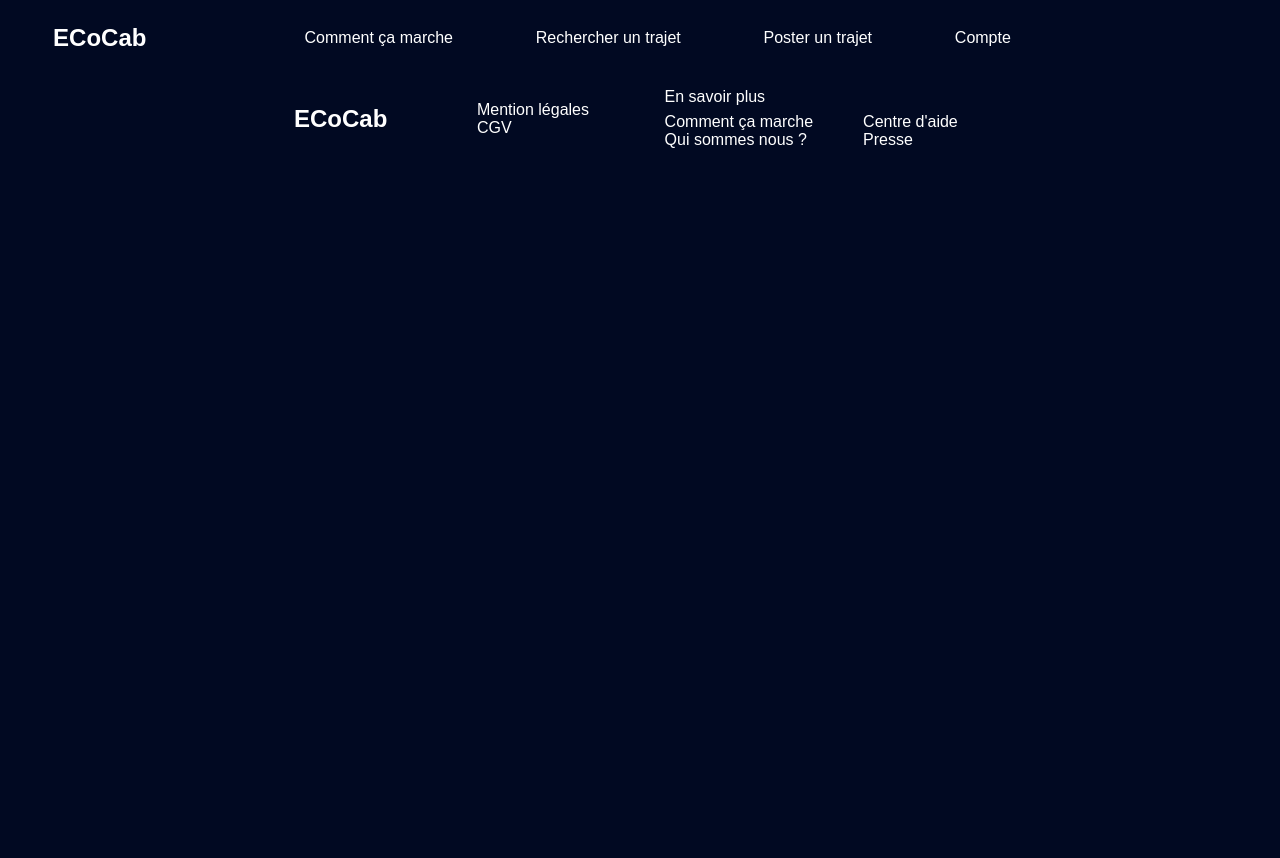
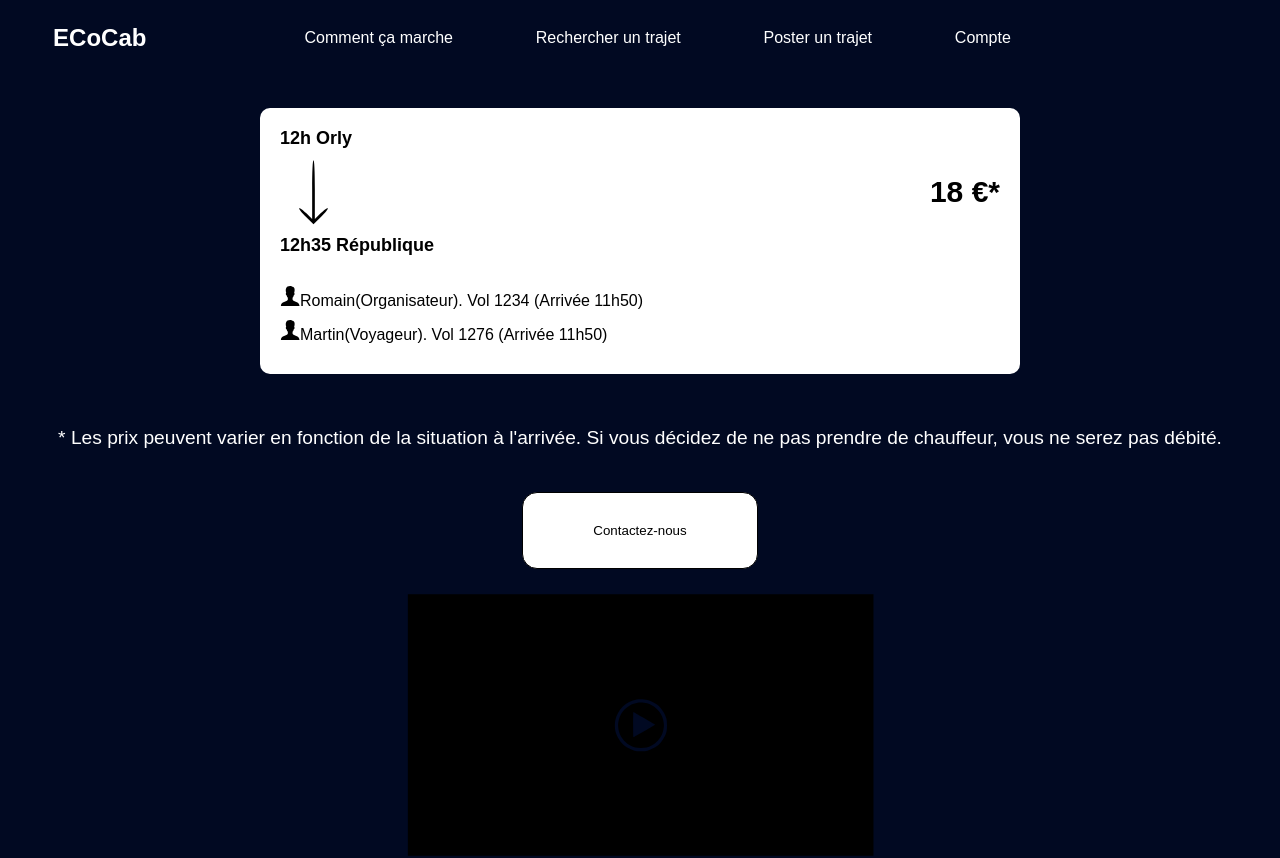
Before and after one commit to Julesc002/Stage-Ecocab, a React (Create React App) app: page /Details in a window 1280 px wide. Shown: the top 858 px of the page. Before the commit the page ends 800 px from the top, so only its background shows below. Built offline with nearby package versions, Linux system fonts and the light colour scheme; a web font is replaced by a local one.

Commit message:
Front : Detail d'un voyage

```diff
--- a/src/App.js
+++ b/src/App.js
@@ -9,6 +9,7 @@ import PageRechercherUnTrajet from './pages/PageRechercherUnTrajet';
 import LoginWithEmail from './pages/LoginWithEmail';
 import CreateAccount from './pages/CreateAccount';
 import HowDoesThisWork from './pages/HowDoesThisWork';
+import TravelDetails from './pages/TravelDetails';
 
 
 const App = () => {
@@ -18,11 +19,12 @@ const App = () => {
         {/* Pas encore d'attribut element={ nom de page } dans toutes les routes */}
         <Route path='/' element={<Home />} />
         <Route path='/CommentCaMarche' element={<HowDoesThisWork />} />
-        <Route path='/RechercherUnTrajet' element={<PageRechercherUnTrajet />}/>
+        <Route path='/RechercherUnTrajet' element={<PageRechercherUnTrajet />} />
         <Route path='/PosterUnTrajet' element={<PosterUnTrajet />} />
         <Route path='/Compte' element={<LoginWithEmail />} />
         <Route path='/Inscription' element={<CreateAccount />} />
         <Route path='/mentionLegales' element={<MentionsLegales />} />
+        <Route path='/Details' element={<TravelDetails />} />
       </Routes>
     </Layout>
   );
--- a/src/components/Trajet.js
+++ b/src/components/Trajet.js
@@ -1,8 +1,10 @@
 import React from 'react';
+import { Link } from 'react-router-dom';
 
 const Trajet = () => {
+
     return (
-        <div className='containerTrajet'>
+        <Link to="/Details" className='containerTrajet'>
             <div className='containerTrajet_sectionLieuEtHeure'>
                 <div className='containerTrajet_sectionLieuEtHeure_ligne'>
                     <p className='containerTrajet_sectionLieuEtHeure_ligne_text'>12h</p>
@@ -14,7 +16,7 @@ const Trajet = () => {
                 </div>
             </div>
             <div className='containerTrajet_sectionMillieu'>
-                <img className='containerTrajet_sectionMillieu_icone' src={`${process.env.PUBLIC_URL}/assets/images/manIco.svg`} alt='icone Monsieur'/>
+                <img className='containerTrajet_sectionMillieu_icone' src={`${process.env.PUBLIC_URL}/assets/images/manIco.svg`} alt='icone Monsieur' />
                 <p className='containerTrajet_sectionMillieu_text'>2</p>
             </div>
             <div className='containerTrajet_sectionDroite'>
@@ -22,7 +24,7 @@ const Trajet = () => {
                 <p className='containerTrajet_sectionDroite_text'>Romain</p>
                 <p className='containerTrajet_sectionDroite_text'>N°vol</p>
             </div>
-        </div>
+        </Link>
     );
 };
 
--- /dev/null
+++ b/src/components/TravelInfos.js
@@ -0,0 +1,57 @@
+import React from 'react';
+
+const TravelInfos = () => {
+
+    const downArrow = "downArrowIco.svg";
+    const manIco = "manIco.svg";
+
+    const startTravelName = "Orly";
+    const startTravelTime = "12h";
+
+    const endTravelName = "République";
+    const endTravelTime = "12h35";
+
+    const price = "18";
+    const travellers =
+        [
+            {
+                name: "Romain",
+                role: "Organisateur",
+                flightNumber: ". Vol 1234 (Arrivée 11h50)"
+            },
+            {
+                name: "Martin",
+                role: "Voyageur",
+                flightNumber: ". Vol 1276 (Arrivée 11h50)"
+            }
+        ];
+
+    return (
+        <div className="travelInfosContainer">
+            <div className="travelInfosContainer_startTravel">
+                <div className="travelInfosContainer_startTravel_travelTimeAndName"> {startTravelTime} {startTravelName} </div>
+            </div>
+            <div className="travelInfosContainer_middleArrowAndPrice">
+                <img className='travelInfosContainer_middleArrowAndPrice_arrowIcon' src={`${process.env.PUBLIC_URL}/assets/images/${downArrow}`} alt="Fleche vers le bas" />
+                <div className="travelInfosContainer_middleArrowAndPrice_priceValue"> {price} €* </div>
+            </div>
+            <div className="travelInfosContainer_endTravel">
+                <div className="travelInfosContainer_endTravel_travelTimeAndName"> {endTravelTime} {endTravelName} </div>
+            </div>
+            <div className="travelInfosContainer_travellers">
+                {travellers.map((traveller, index) => (
+                    <div className="travelInfosContainer_travellers_traveller" key={index}>
+                        <div className="travelInfosContainer_travellers_traveller_travellerInfos">
+                            <img className='travelInfosContainer_travellers_traveller_travellerInfos_manIco' src={`${process.env.PUBLIC_URL}/assets/images/${manIco}`} alt="icone Monsieur" />
+                            {traveller.name}
+                            ({traveller.role})
+                            {traveller.flightNumber}
+                        </div>
+                    </div>
+                ))}
+            </div>
+        </div>
+    );
+};
+
+export default TravelInfos;
--- /dev/null
+++ b/src/pages/TravelDetails.js
@@ -0,0 +1,24 @@
+import React from 'react';
+import BoutonContact from '../components/BoutonContact';
+import VideoExplication from '../components/VideoExplication';
+import TravelInfos from '../components/TravelInfos';
+
+const TravelDetails = () => {
+
+    const asteriskParagraph = "* Les prix peuvent varier en fonction de la situation à l'arrivée. Si vous décidez de ne pas prendre de chauffeur, vous ne serez pas débité.";
+
+    return (
+        <article className='travelDetailsArticle'>
+            <section>
+                <TravelInfos />
+            </section>
+            <p> {asteriskParagraph} </p>
+            <section className='travelDetailsArticle_contactAndExplication'>
+                <BoutonContact />
+                <VideoExplication />
+            </section>
+        </article>
+    );
+};
+
+export default TravelDetails;
--- a/src/styles/app.css
+++ b/src/styles/app.css
@@ -9,6 +9,7 @@
 @import url("./pages/_loginWithEmail.css");
 @import url("./pages/_createAccount.css");
 @import url("./pages/_howDoesThisWork.css");
+@import url("./pages/_travelDetails.css");
 
 /* Import Components*/
 @import url("./components/_nav.css");
@@ -25,3 +26,4 @@
 @import url("./components/_formLoginWithEmail.css");
 @import url("./components/_formCreateAccount.css");
 @import url("./components/_howDoesThisWork.css");
+@import url("./components/_travelInfos.css");
--- a/src/styles/components/_trajet.css
+++ b/src/styles/components/_trajet.css
@@ -6,6 +6,11 @@
   height: 100%;
   width: 30%;
   justify-content: space-between;
+  text-decoration: none;
+}
+
+.containerTrajet:hover {
+  cursor: pointer;
 }
 
 .containerTrajet_sectionLieuEtHeure {
--- /dev/null
+++ b/src/styles/components/_travelInfos.css
@@ -0,0 +1,88 @@
+.travelInfosContainer {
+    background-color: white;
+    border-radius: 10px;
+    padding: 20px;
+    margin: 20px;
+    display: flex;
+    flex-direction: column;
+    align-items: flex-start;
+}
+
+.travelInfosContainer_startTravel {
+    background-color: white;
+    display: flex;
+    align-items: center;
+    justify-content: space-between;
+    width: 100%;
+    margin-bottom: 10px;
+}
+
+.travelInfosContainer_startTravel_travelTimeAndName {
+    background-color: white;
+    color: black;
+    font-size: 18px;
+    font-weight: bold;
+}
+
+.travelInfosContainer_middleArrowAndPrice {
+    background-color: white;
+    display: flex;
+    flex-direction: row;
+    align-items: center;
+    justify-content: space-between;
+    width: 100%;
+    margin-bottom: 10px;
+}
+
+.travelInfosContainer_middleArrowAndPrice_arrowIcon {
+    background-color: white;
+    width: auto;
+    height: 30%;
+    margin-right: 10px;
+}
+
+.travelInfosContainer_middleArrowAndPrice_priceValue {
+    background-color: white;
+    color: black;
+    font-size: 30px;
+    font-weight: bold;
+}
+
+.travelInfosContainer_endTravel {
+    background-color: white;
+    display: flex;
+    align-items: center;
+    justify-content: space-between;
+    width: 100%;
+    margin-bottom: 10px;
+}
+
+.travelInfosContainer_endTravel_travelTimeAndName {
+    background-color: white;
+    color: black;
+    font-size: 18px;
+    font-weight: bold;
+}
+
+.travelInfosContainer_travellers {
+    background-color: white;
+    margin-top: 20px;
+    width: 100%;
+}
+
+.travelInfosContainer_travellers_traveller {
+    color: black;
+    margin-bottom: 10px;
+    width: 100%;
+}
+
+.travelInfosContainer_travellers_traveller_travellerInfos {
+    background-color: white;
+    font-size: 16px;
+}
+
+.travelInfosContainer_travellers_traveller_travellerInfos_manIco {
+    width: 20px;
+    height: 20px;
+    background-color: white;
+}
--- /dev/null
+++ b/src/styles/pages/_travelDetails.css
@@ -0,0 +1,23 @@
+.travelDetailsArticle {
+    display: flex;
+    flex-direction: column;
+    align-items: center;
+}
+
+.travelDetailsArticle section {
+    width: 100%;
+    max-width: 800px;
+    margin: 1%;
+}
+
+.travelDetailsArticle_contactAndExplication {
+    display: flex;
+    flex-direction: column;
+    align-items: center;
+}
+
+.travelDetailsArticle p {
+    font-size: 1.2em;
+    text-align: center;
+    margin: 20px;
+}
```
Also changed, not shown: public/assets/images/downArrowIco.svg (added). Lines whose indentation alone changed are shown as unchanged.
